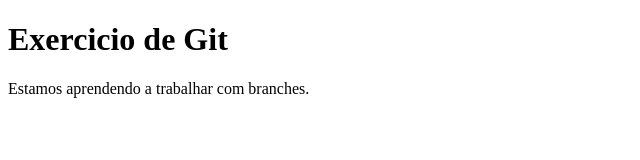
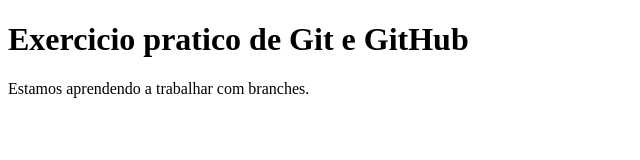
Before and after one commit to dionisilva51/conflito2, a plain HTML site: page index.html in a window 1280 px wide. Shown: the whole page, without its empty margins (0-640 px from the left). Drawn offline with Linux system fonts and the light colour scheme.

Commit message:
Atualiza titulo principal na main

```diff
--- a/index.html
+++ b/index.html
@@ -6,7 +6,7 @@
     <title>Pagina nova</title>
 </head>
 <body>
-    <h1>Exercicio de Git</h1>
+    <h1>Exercicio pratico de Git e GitHub</h1>
     <p>Estamos aprendendo a trabalhar com branches.</p>
 </body>
 </html>
```
